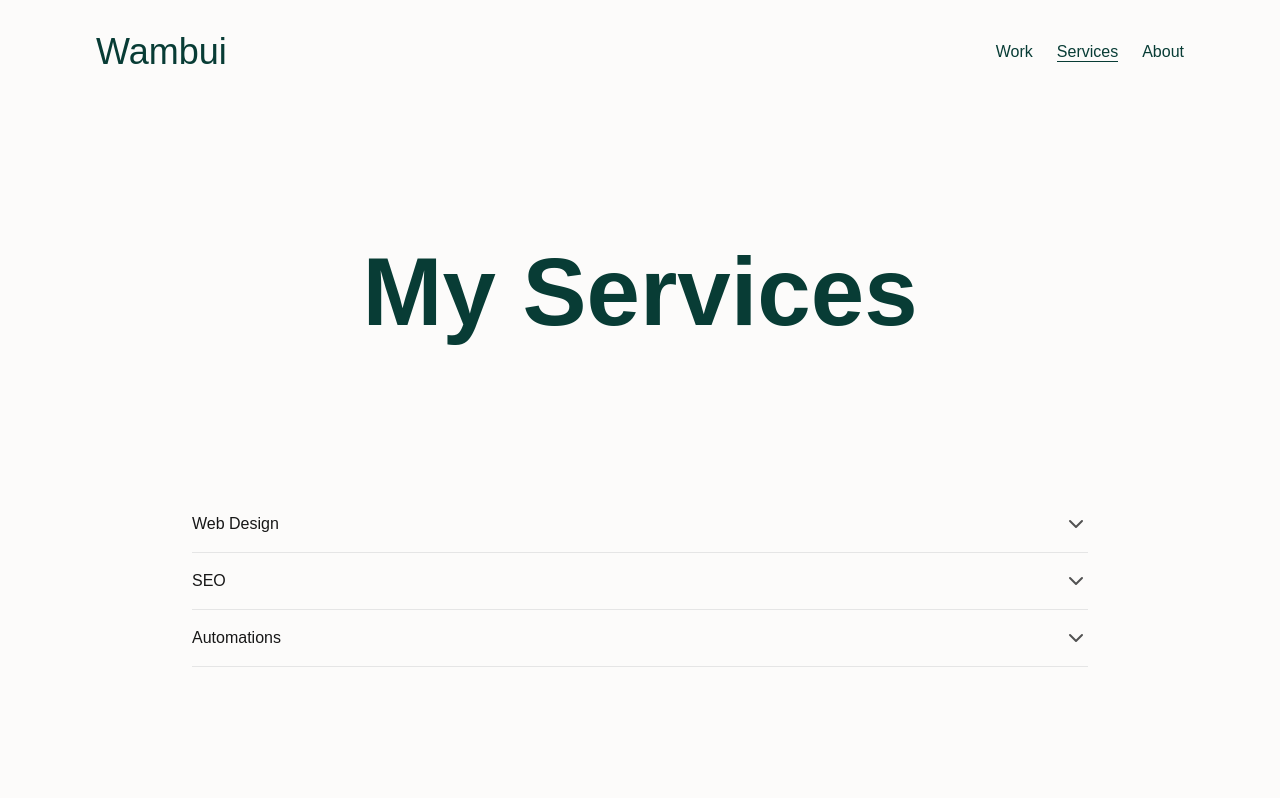
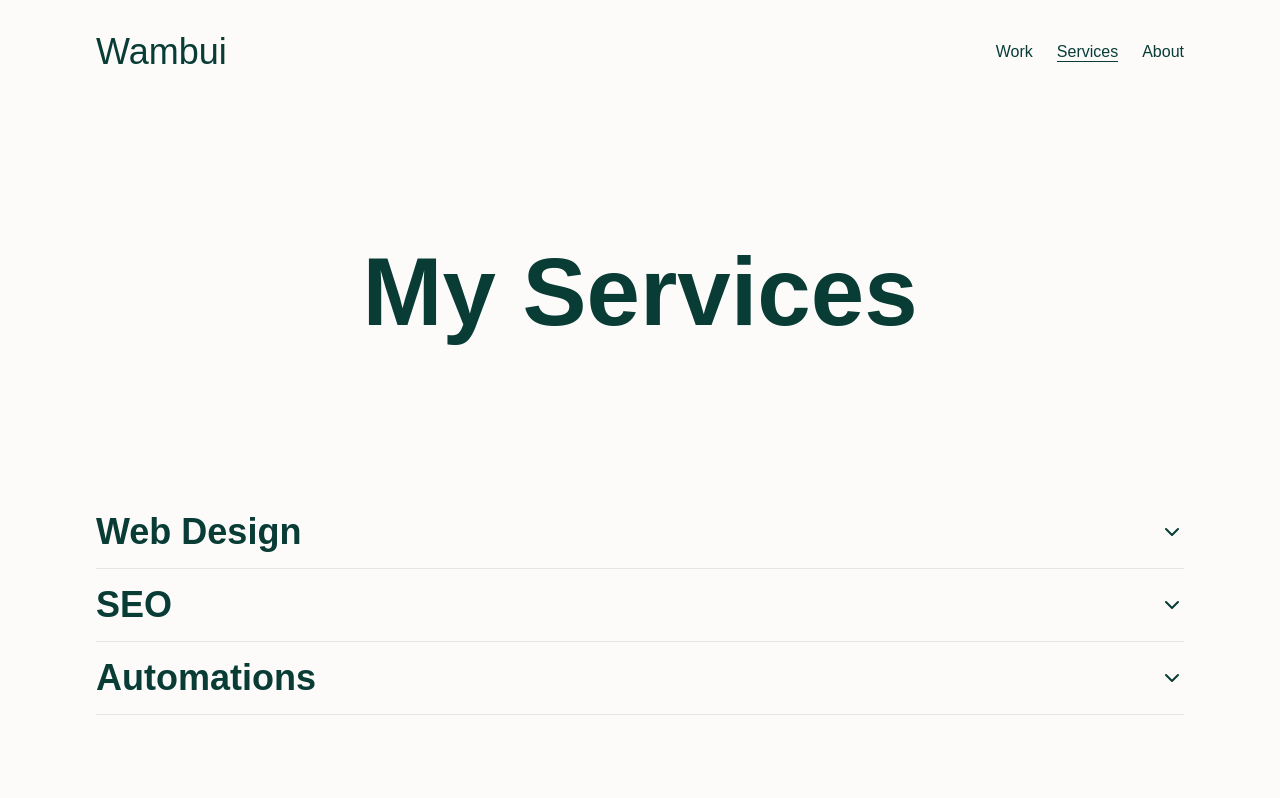
Before and after one commit to Wambui-N/wambuis-work, a Next.js app: page /services in a window 1280 px wide. Shown: the top 798 px of the page. Built offline with nearby package versions, Linux system fonts and the light colour scheme; a web font is replaced by a local one.

Commit message:
Update Services Accordion

```diff
--- a/src/app/work/[id]/page.tsx
+++ b/src/app/work/[id]/page.tsx
@@ -13,8 +13,11 @@ interface CaseStudyPageProps {
 }
 
 const CaseStudyPage: React.FC<CaseStudyPageProps> = async ({ params }) => {
+  // Resolve the params promise
+  const { id } = await params; // Extract id after resolving the promise
+
   // Filter the project based on the provided id
-  const project = projects.find(async (p) => p.id.toString() === (await params).id);
+  const project = projects.find((p) => p.id.toString() === id); // Use the resolved id
 
   // Check if the project exists
   if (!project) {
--- a/src/components/sections/ServicesAccordion.tsx
+++ b/src/components/sections/ServicesAccordion.tsx
@@ -19,16 +19,14 @@ const AccordionItem: React.FC<AccordionItemProps> = ({ title, children }) => {
   return (
     <div className="border-b border-neutral-200">
       <motion.button
-        className="flex w-full items-center justify-between py-4 text-left font-medium text-neutral-900 focus:outline-none"
+        className="flex w-full items-center justify-between py-4 text-left font-medium text-black focus:outline-none"
         onClick={toggleAccordion}
-        whileHover={{ opacity: 0.8 }}
-        whileTap={{ opacity: 0.6 }}
       >
-        <span>{title}</span>
+        <span className="text-4xl font-semibold">{title}</span>
         <motion.div
           animate={{ rotate: isOpen ? 180 : 0 }}
           transition={{ duration: 0.2 }}
-          className="text-neutral-600"
+          className="text-black"
         >
           <svg
             xmlns="http://www.w3.org/2000/svg"
@@ -85,12 +83,12 @@ const AccordionItem: React.FC<AccordionItemProps> = ({ title, children }) => {
 
 const ServicesAccordion = () => {
   return (
-    <div className="mx-auto max-w-4xl">
+    <div className="mx-auto w-full">
       {services.map((service, index) => {
         const benefits = service.benefits;
         return (
           <AccordionItem key={service.id} title={service.title}>
-            <div className="flex flex-row gap-12 text-neutral-700">
+            <div className="flex flex-row gap-12 text-black">
               <p className="basis-2/3">{service.description}</p>
               <ul className="basis-1/3 list-inside list-disc">
                 {benefits.map((benefit, benefitIndex) => (
--- a/src/data/projects.json
+++ b/src/data/projects.json
@@ -4,7 +4,7 @@
         "title": "Vicwa Plumbing Supplies And Solutions",
         "slug": "vicwa",
         "image": "/Vicwa Image.png",
-        "category": "Web Design, Automation",
+        "category": "Web Design, SEO",
         "description": "I designed and developed a modern, SEO-optimized website for Vicwa, a plumbing supplies company, to help establish their online presence and improve lead generation with WhatsApp integration. Built using Next.js, Tailwind CSS, and hosted on Vercel, the site offers a user-friendly experience and sets the foundation for future growth.",
         "industry": "Plumbing",
         "link": "https://vicwa.vercel.app/",
@@ -34,7 +34,7 @@
         "title": "African Plains Conservation Trust",
         "slug": "apct",
         "image": "/APCT Image.png",
-        "category": "Web Design, Automation",
+        "category": "Web Design, SEO",
         "description": "I designed and developed a sleek, SEO-optimized website for African Plains Conservation Trust, an NGO dedicated to preserving Kenya's private and community lands that are vital to wildlife survival and the well-being of local communities.",
         "industry": "NGO",
         "link": "https://apct.vercel.app/",
```
